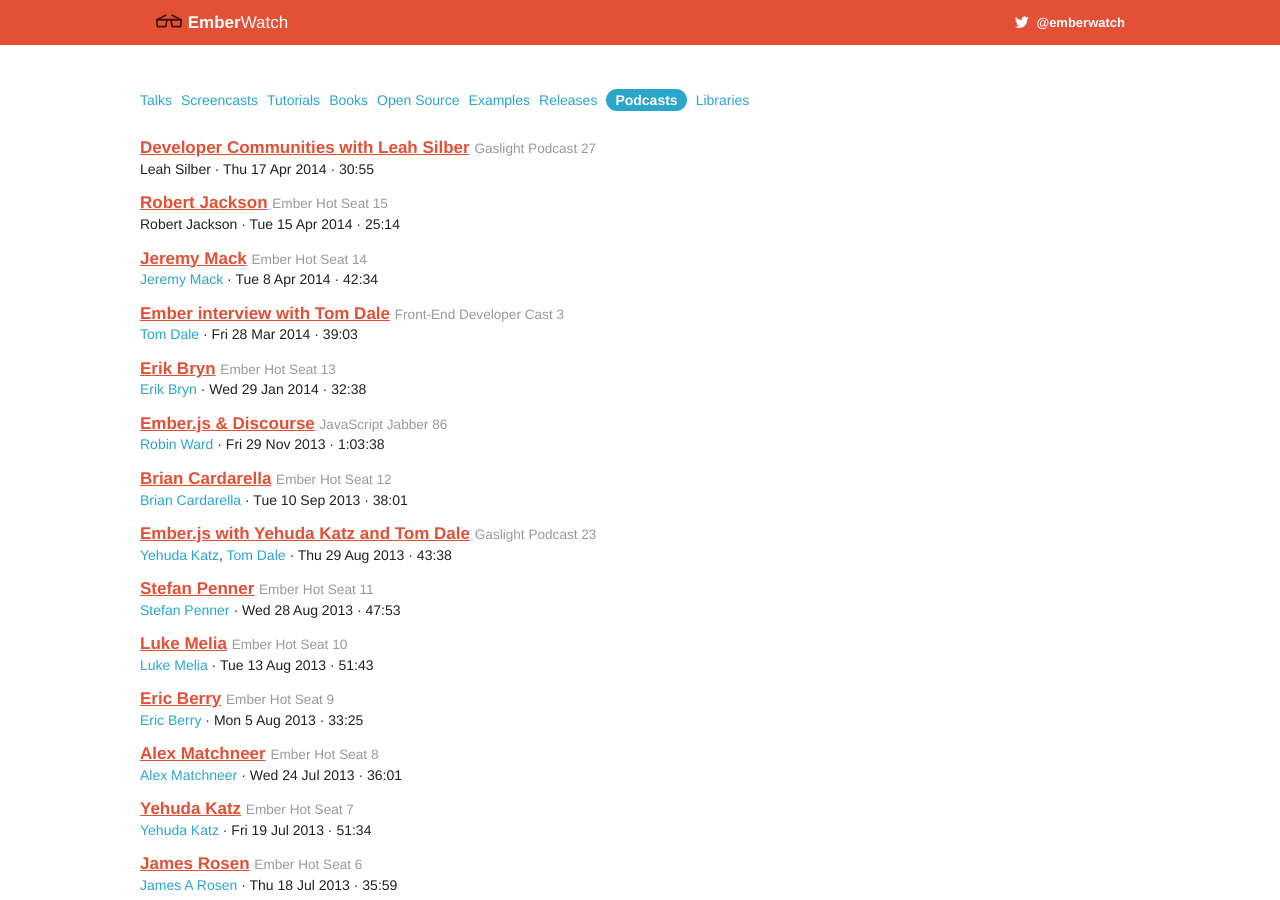
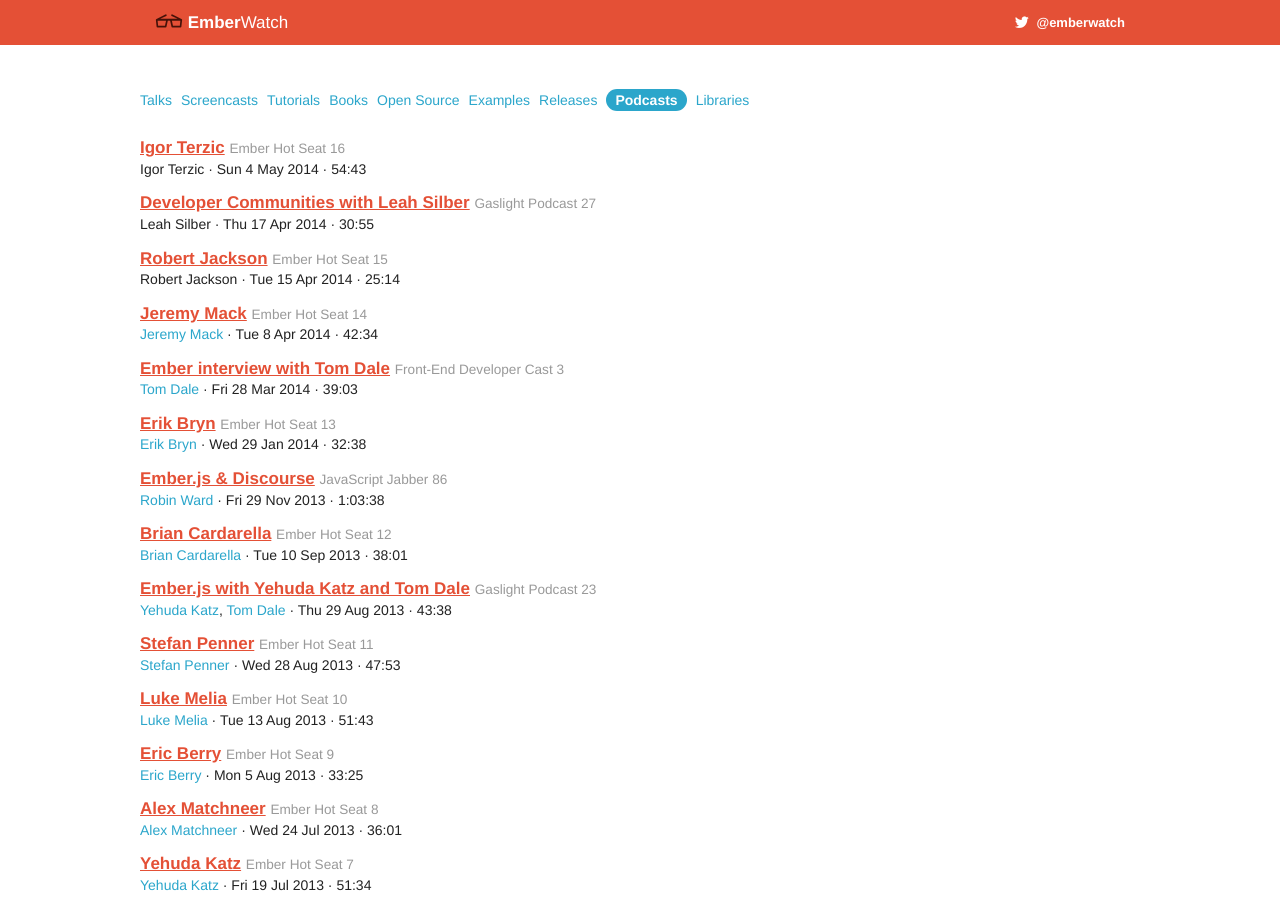
Before and after one commit to emberwatch/emberwatch, a Jekyll site: the page built from podcasts.html, in a window 1280 px wide and 900 px high. Built offline with Jekyll 4.4.1, drawn with Linux system fonts in a browser that asks for light colours; comment, search, counter and statistics services are not loaded.

Commit message:
Add "Ember Hot Seat Episode 016: Igor Terzic".

```diff
--- a/_data/podcasts.yml
+++ b/_data/podcasts.yml
@@ -1,4 +1,12 @@
 ---
+- title: Igor Terzic
+  episode: 16
+  host: Ember Hot Seat
+  member_ids:
+  - 48
+  date: '2014-05-04'
+  duration: '54:43'
+  url: http://emberhotseat.com/2014/05/04/ember-hot-seat-episode-016.html
 - title: Developer Communities with Leah Silber
   episode: 27
   host: Gaslight Podcast
```
